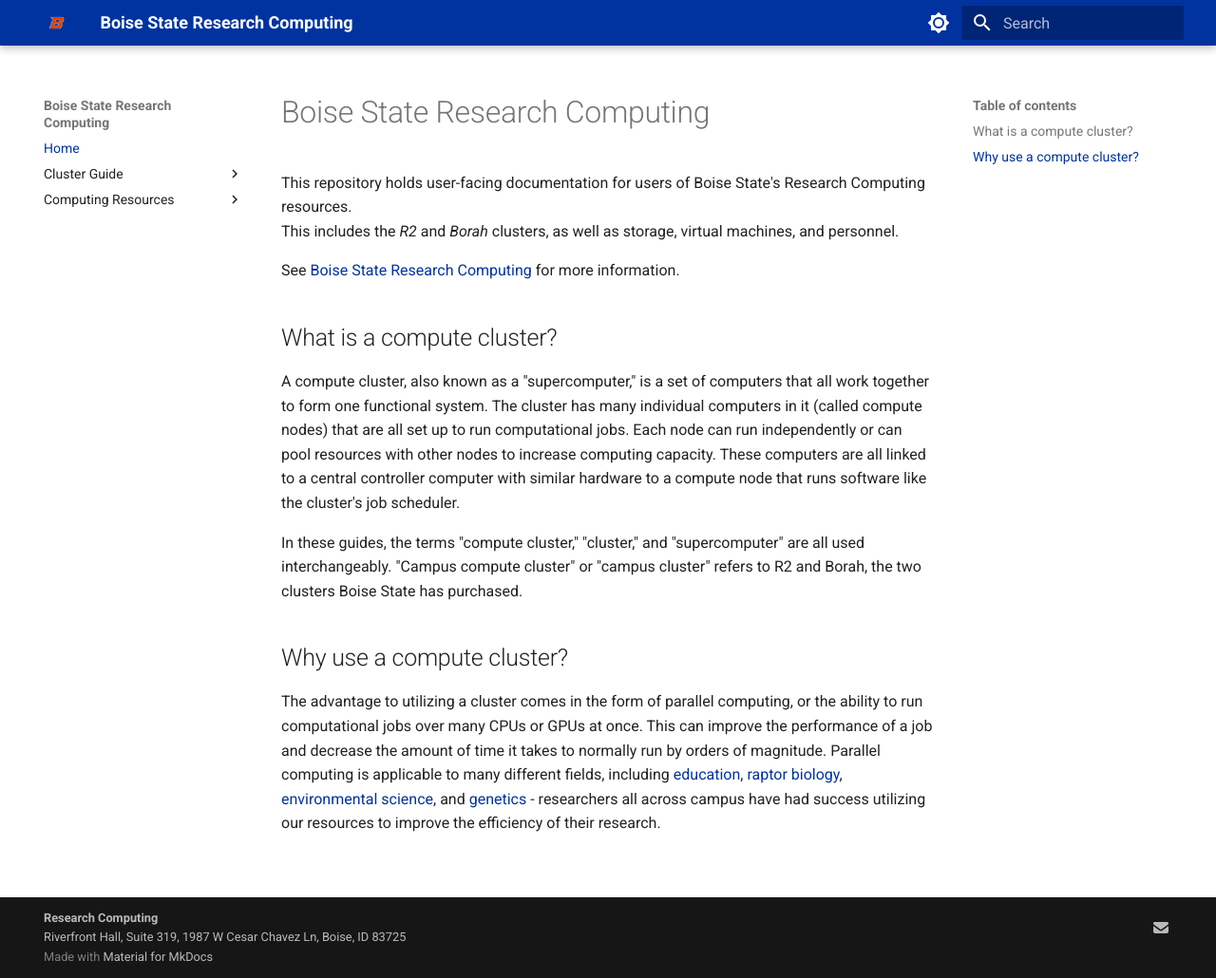
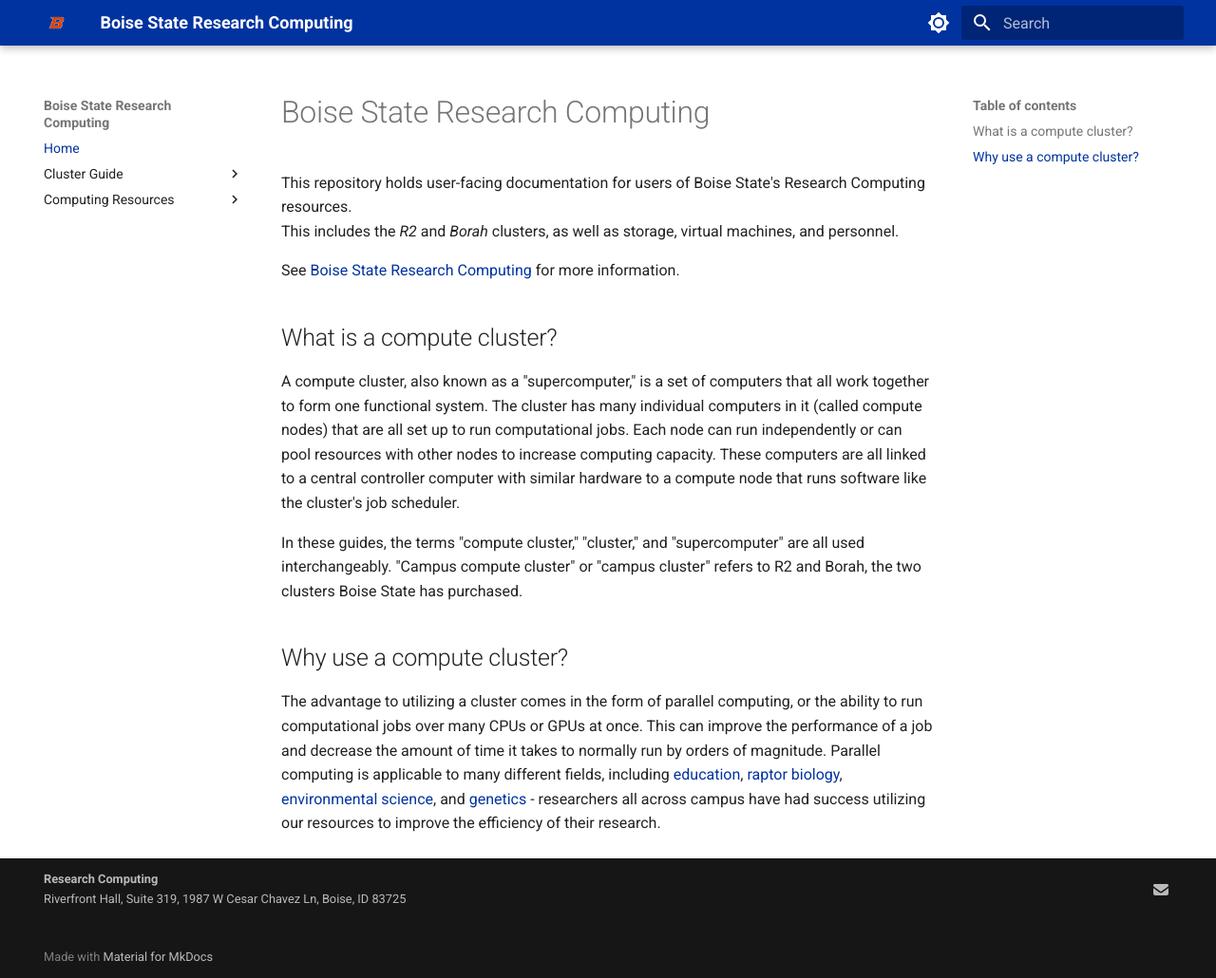
Before and after one commit to bsurc/docs, an MkDocs documentation site: the page built from docs/index.md, in a window 1280 px wide and 1030 px high. Shown: the whole window at 95% size. Built offline with MkDocs 1.6.1 and Material for MkDocs 9.7.7, drawn with Linux system fonts in a browser that asks for light colours.

Commit message:
Add horizontal rule in footer

```diff
--- a/mkdocs.yml
+++ b/mkdocs.yml
@@ -39,7 +39,7 @@ extra:
     - icon: fontawesome/solid/envelope
       link: mailto:researchcomputing@boisestate.edu
       name: researchcomputing@boisestate.edu
-copyright: <b>Research Computing</b><br>Riverfront Hall, Suite 319, 1987 W Cesar Chavez Ln, Boise, ID 83725<br>
+copyright: <b>Research Computing</b><br>Riverfront Hall, Suite 319, 1987 W Cesar Chavez Ln, Boise, ID 83725<hr>
 markdown_extensions:
   - admonition
   - pymdownx.details
```
